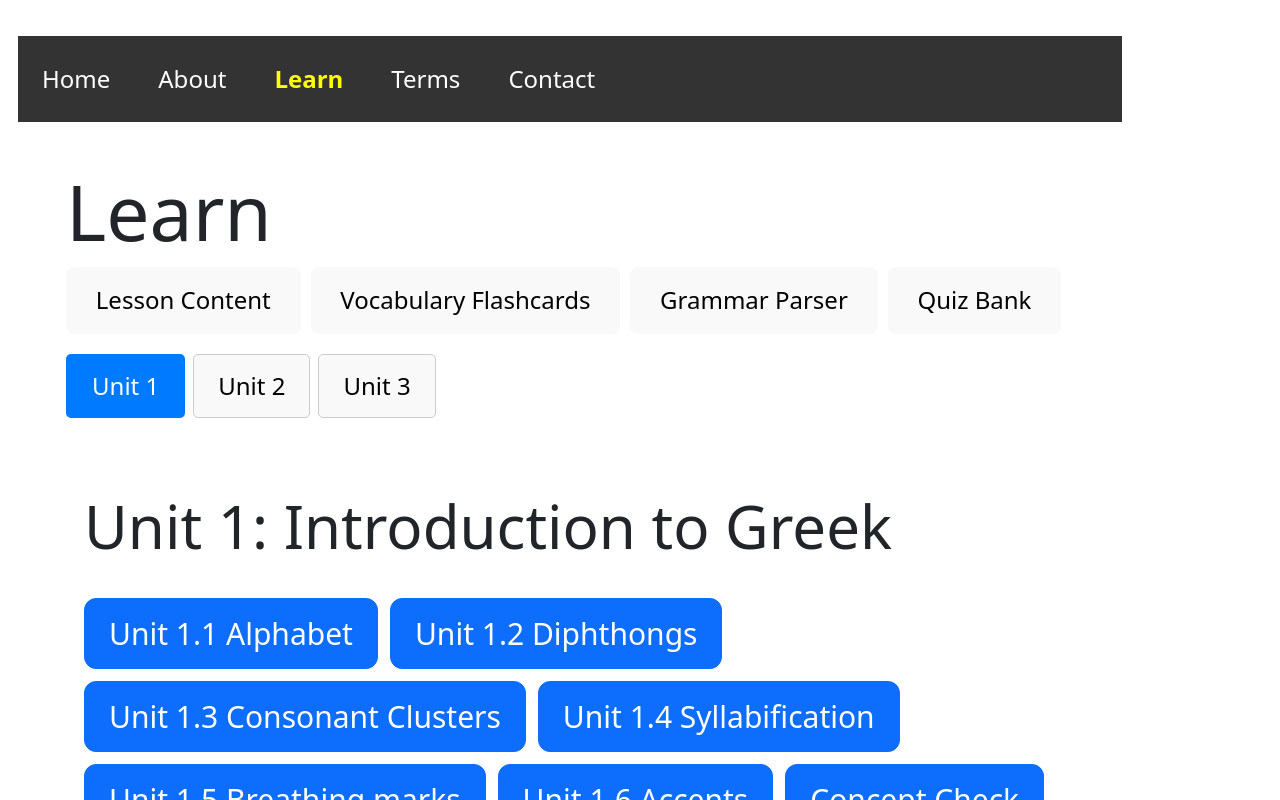
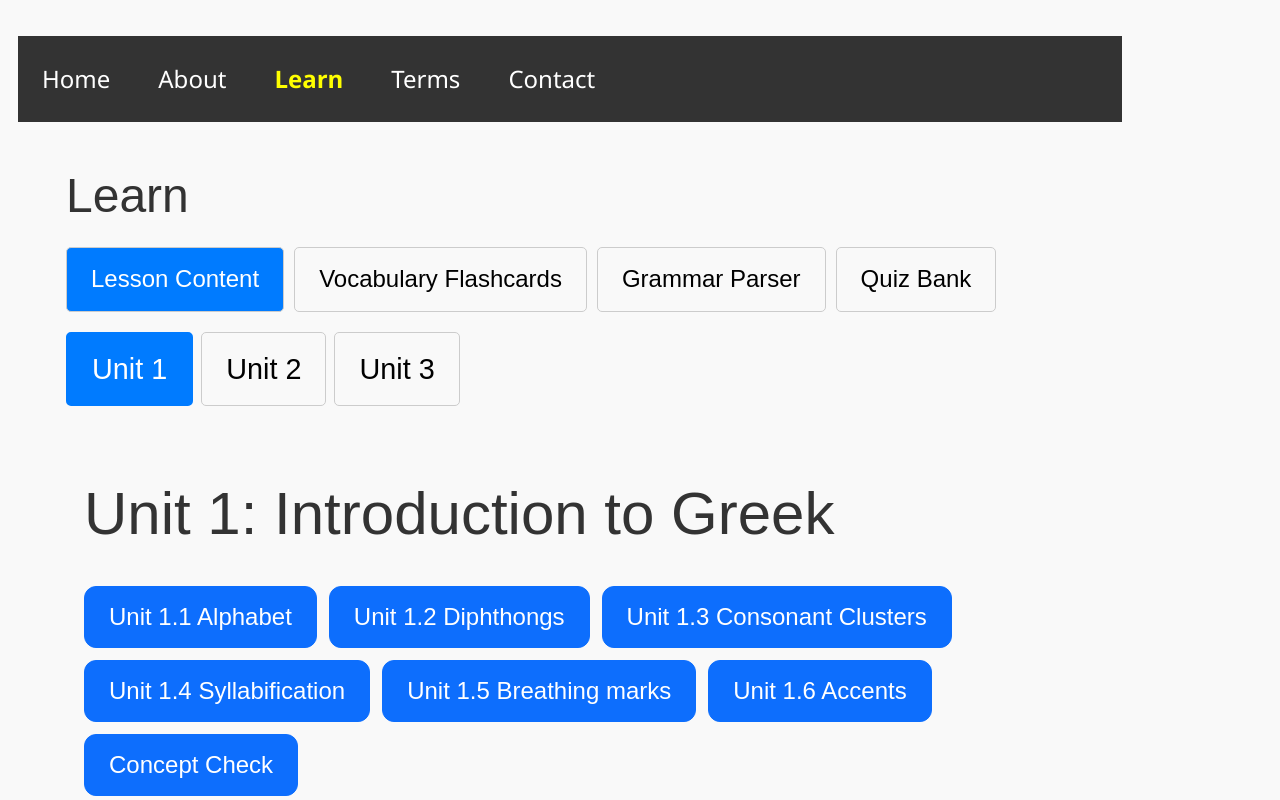
Before and after one commit to SandraF1/KoineGreek, a React (Vite) app in the folder frontend/: page /KoineGreek/learn in a window 1280 px wide. Both pictures are taken after a click on the button "Lesson Content". Shown: the top 800 px of the page. Built offline with nearby package versions, Linux system fonts and the light colour scheme.

Commit message:
After single random vocab flashcard

```diff
--- a/frontend/src/components/UnitSelector.jsx
+++ b/frontend/src/components/UnitSelector.jsx
@@ -21,7 +21,14 @@ export default function UnitSelector({
   };
 
   return (
-    <div style={{ marginBottom: "1rem", display: "flex", gap: 8, flexWrap: "wrap" }}>
+    <div
+      style={{
+        marginBottom: "1rem",
+        display: "flex",
+        gap: 8,
+        flexWrap: "wrap",
+      }}
+    >
       {units
         .filter((u) => u.hasContent)
         .map((u) => (
@@ -31,10 +38,15 @@ export default function UnitSelector({
             style={{
               padding: "0.5rem 1rem",
               borderRadius: 5,
-              border: selectedUnits.includes(u.id) ? "2px solid #007bff" : "1px solid #ccc",
-              backgroundColor: selectedUnits.includes(u.id) ? "#007bff" : "#f9f9f9",
+              border: selectedUnits.includes(u.id)
+                ? "2px solid #007bff"
+                : "1px solid #ccc",
+              backgroundColor: selectedUnits.includes(u.id)
+                ? "#007bff"
+                : "#f9f9f9",
               color: selectedUnits.includes(u.id) ? "white" : "black",
               cursor: "pointer",
+              fontSize: "1.2rem",
             }}
           >
             {u.name}
--- a/frontend/src/pages/Learn/Learn.jsx
+++ b/frontend/src/pages/Learn/Learn.jsx
@@ -1,21 +1,28 @@
 // src/pages/Learn/Learn.jsx
-import React, { useState } from "react";
+import React, { useState, useEffect } from "react";
 import UnitPage from "./UnitPage";
 import UnitSelector from "../../components/UnitSelector";
-import FlashcardList from "../../components/Flashcards/FlashcardList";
 import GrammarParser from "../../components/GrammarParser/GrammarParser";
 import QuizFlashcards from "../../components/QuizBank/QuizFlashcards";
+
+// Import vocab units that exist
 import { unit2Flashcards } from "../../components/Flashcards/DummyCards";
 
 export default function Learn({ unitIds, setUnitIds }) {
   const [activeSection, setActiveSection] = useState(null);
-  const [selectedUnit, setSelectedUnit] = useState(1); // lesson single-unit
+  const [selectedUnit, setSelectedUnit] = useState(1);
 
   const allUnits = [
     { id: 1, name: "Unit 1", hasContent: true },
     { id: 2, name: "Unit 2", hasContent: true },
     { id: 3, name: "Unit 3", hasContent: true },
   ];
+
+  // Map of vocab cards by unit id
+  const allVocabCards = {
+    2: unit2Flashcards,
+    // Add more units as they get created, e.g., 1: unit1Flashcards
+  };
 
   const handleSectionClick = (section) => {
     setActiveSection(section);
@@ -24,15 +31,105 @@ export default function Learn({ unitIds, setUnitIds }) {
       if (!selectedUnit) setSelectedUnit(1);
     } else {
       setSelectedUnit(null);
-      if (unitIds.length === 0) setUnitIds([1]);
+      if (!unitIds || unitIds.length === 0) setUnitIds([1]);
     }
   };
 
   const sortedUnits = [...unitIds].sort((a, b) => a - b);
 
+  // Vocab flashcards component
+  const VocabFlashcards = ({ units }) => {
+    const [allCards, setAllCards] = useState([]);
+    const [currentIndex, setCurrentIndex] = useState(0);
+    const [flipped, setFlipped] = useState(false);
+
+    useEffect(() => {
+      let combined = [];
+      units.forEach((id) => {
+        if (allVocabCards[id]) combined = combined.concat(allVocabCards[id]);
+      });
+
+      if (!combined.length) {
+        setAllCards([]);
+        setCurrentIndex(0);
+        setFlipped(false);
+        return;
+      }
+
+      // Randomize
+      combined = combined
+        .map((c) => ({ ...c, sort: Math.random() }))
+        .sort((a, b) => a.sort - b.sort);
+
+      setAllCards(combined);
+      setCurrentIndex(0);
+      setFlipped(false);
+    }, [units]);
+
+    const nextCard = () => {
+      if (allCards.length === 0) return;
+      setCurrentIndex((prev) => (prev + 1) % allCards.length);
+      setFlipped(false);
+    };
+
+    if (allCards.length === 0)
+      return (
+        <p style={{ fontSize: "1.2rem" }}>
+          No vocabulary flashcards for selected units.
+        </p>
+      );
+
+    const currentCard = allCards[currentIndex];
+
+    return (
+      <div style={{ marginBottom: 20 }}>
+        <div
+          onClick={() => setFlipped((f) => !f)}
+          style={{
+            border: "1px solid #ccc",
+            padding: 30,
+            width:400,
+            height: 220,
+            borderRadius: 8,
+            backgroundColor: "#fff",
+            boxShadow: "0 2px 6px rgba(0,0,0,0.15)",
+            display: "flex",
+            alignItems: "center",
+            justifyContent: "center",
+            textAlign: "center",
+            fontSize: "1.4rem",
+            fontFamily: "serif",
+            marginBottom: 10,
+            cursor: "pointer",
+            whiteSpace: "pre-wrap",
+          }}
+        >
+          {flipped
+            ? `${currentCard.definition || ""}\n${currentCard.example || ""}`
+            : currentCard.word}
+        </div>
+
+        <button
+          onClick={nextCard}
+          style={{
+            padding: "10px 20px",
+            borderRadius: 5,
+            border: "none",
+            background: "#007bff",
+            color: "#fff",
+            cursor: "pointer",
+            fontSize: "1rem",
+          }}
+        >
+          Next
+        </button>
+      </div>
+    );
+  };
+
   return (
-    <div style={{ padding: "1rem" }}>
-      <h1>Learn</h1>
+    <div style={{ padding: "1rem", fontFamily: "Arial, sans-serif" }}>
+      <h1 style={{ fontSize: "2rem" }}>Learn</h1>
 
       {/* Section buttons */}
       <div style={{ display: "flex", gap: 10, marginBottom: 20 }}>
@@ -40,7 +137,16 @@ export default function Learn({ unitIds, setUnitIds }) {
           <button
             key={section}
             onClick={() => handleSectionClick(section)}
-            className={activeSection === section ? "active-section" : ""}
+            style={{
+              padding: "0.5rem 1rem",
+              borderRadius: 5,
+              border: "1px solid #ccc",
+              backgroundColor:
+                activeSection === section ? "#007bff" : "#f9f9f9",
+              color: activeSection === section ? "#fff" : "#000",
+              cursor: "pointer",
+              fontSize: "1rem",
+            }}
           >
             {section === "lesson"
               ? "Lesson Content"
@@ -76,18 +182,12 @@ export default function Learn({ unitIds, setUnitIds }) {
         <UnitPage unitNumber={selectedUnit} />
       )}
 
-      {activeSection === "vocab" &&
-        sortedUnits.map((unit) => (
-          <div key={unit} style={{ marginTop: 20 }}>
-            <h3>Unit {unit} Vocabulary Flashcards</h3>
-            {unit === 2 ? <FlashcardList cards={unit2Flashcards} /> : <p>No cards yet.</p>}
-          </div>
-        ))}
+      {activeSection === "vocab" && <VocabFlashcards units={sortedUnits} />}
 
       {activeSection === "grammar" &&
         sortedUnits.map((unit) => (
           <div key={unit} style={{ marginTop: 20 }}>
-            <h3>Unit {unit} Grammar Parser</h3>
+            <h3 style={{ fontSize: "1.2rem" }}>Unit {unit} Grammar Parser</h3>
             <GrammarParser unit={unit} />
           </div>
         ))}
```
